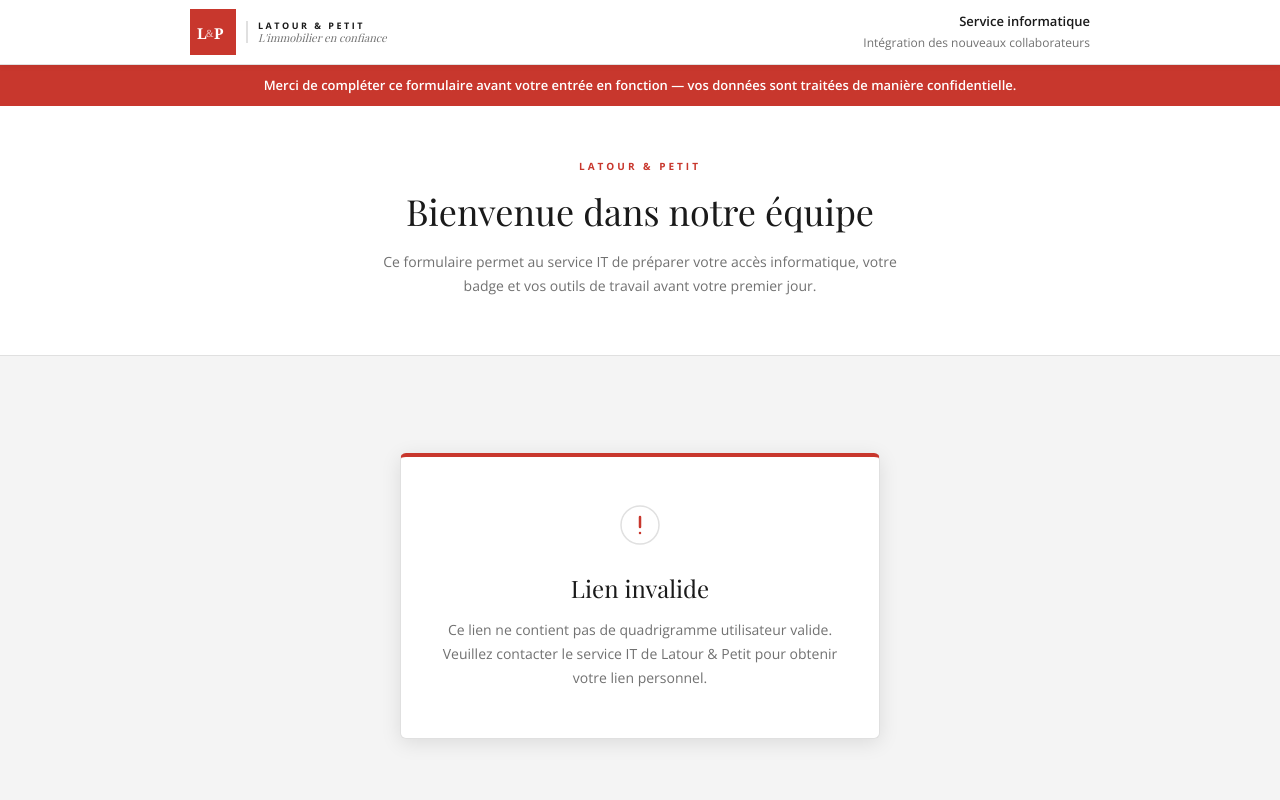
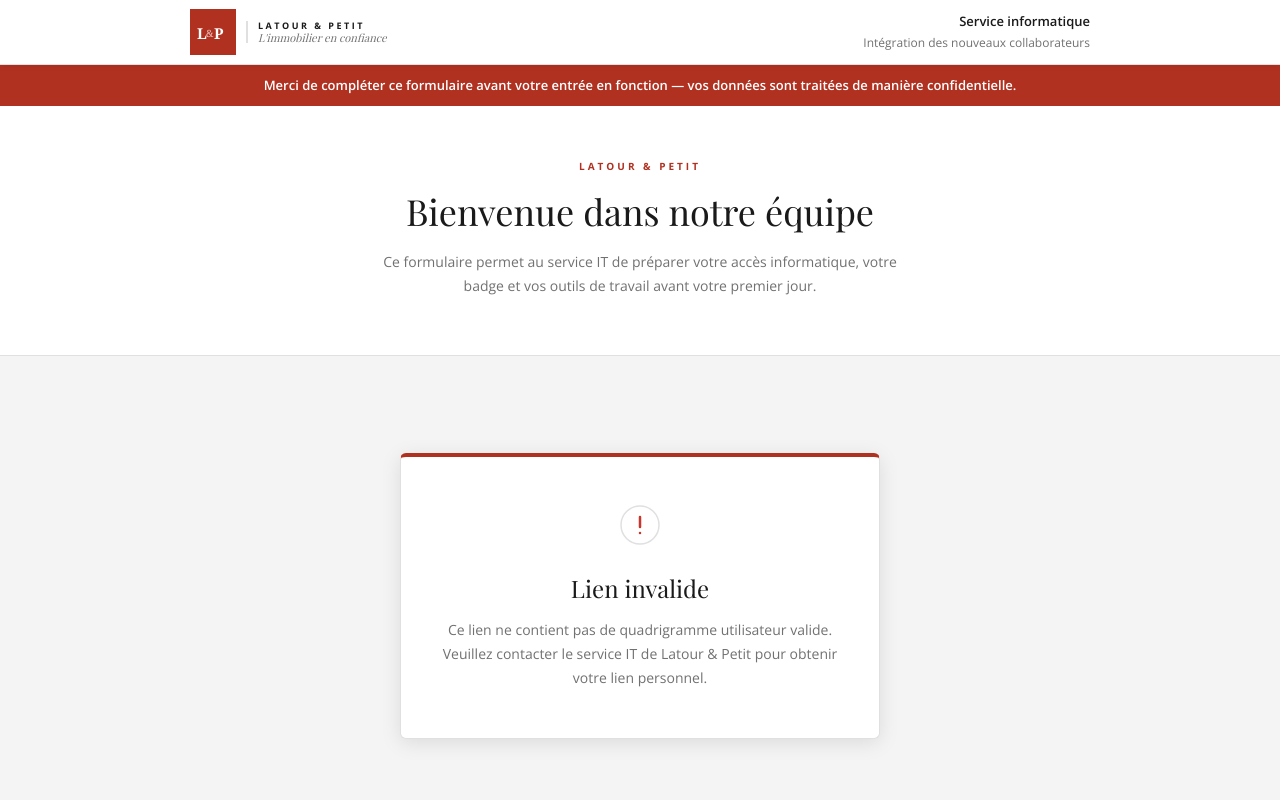
Before and after one commit to Jipe-lp/lp-onboarding, a plain HTML site: page index.html in a window 1280 px wide. Shown: the top 800 px of the page. Drawn offline with nearby package versions, Linux system fonts and the light colour scheme; a web font is replaced by a local one.

Commit message:
Update index.html change lp-red
c8372d -> b13121

```diff
--- a/index.html
+++ b/index.html
@@ -10,7 +10,7 @@
 <style>
 /* ── Variables charte L&P ───────────────────────────────────────── */
 :root {
-  --lp-red:      #c8372d;
+  --lp-red:      #b13121;
   --lp-red-dk:   #a82c23;
   --lp-red-lt:   #f9eceb;
   --lp-black:    #1a1a1a;
```
